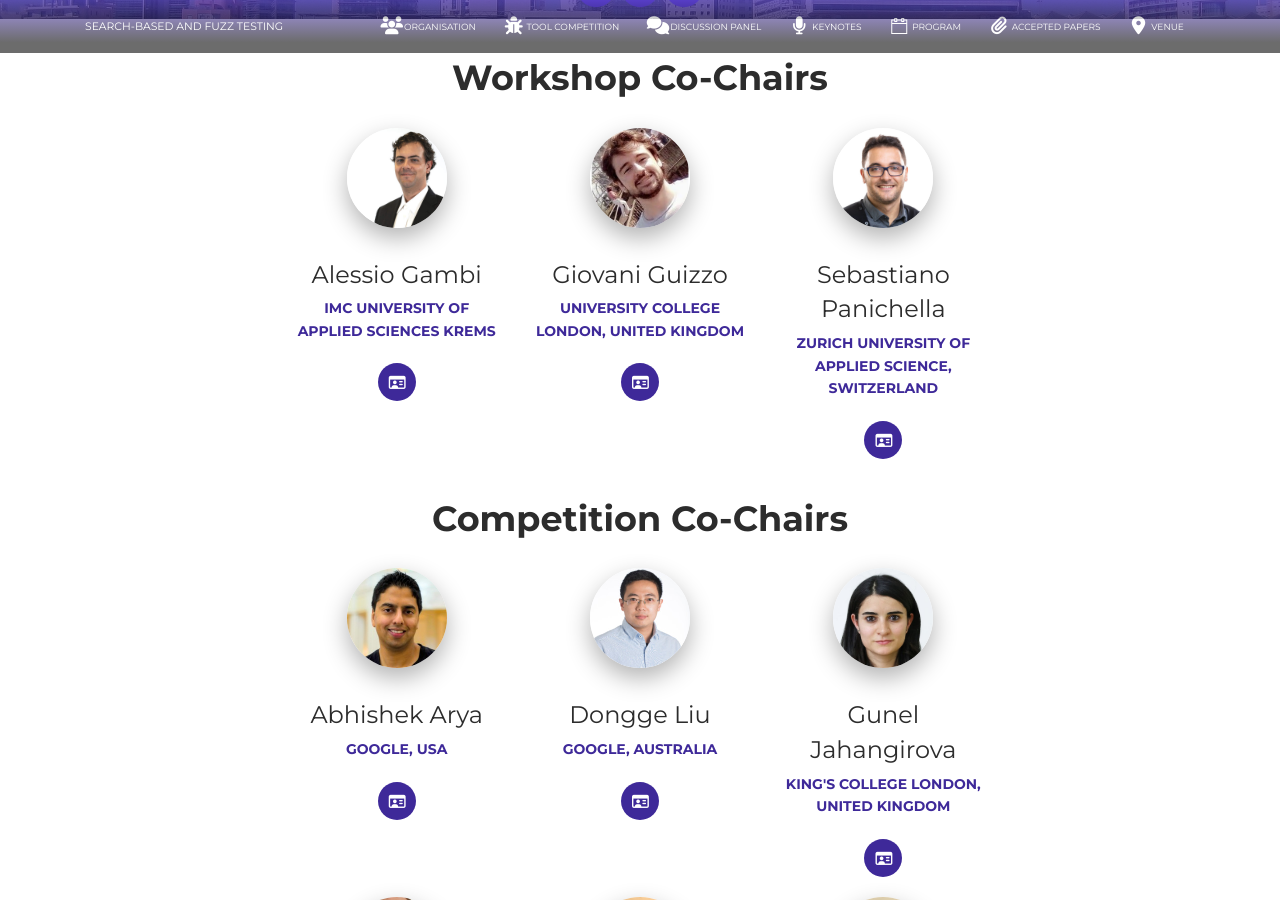
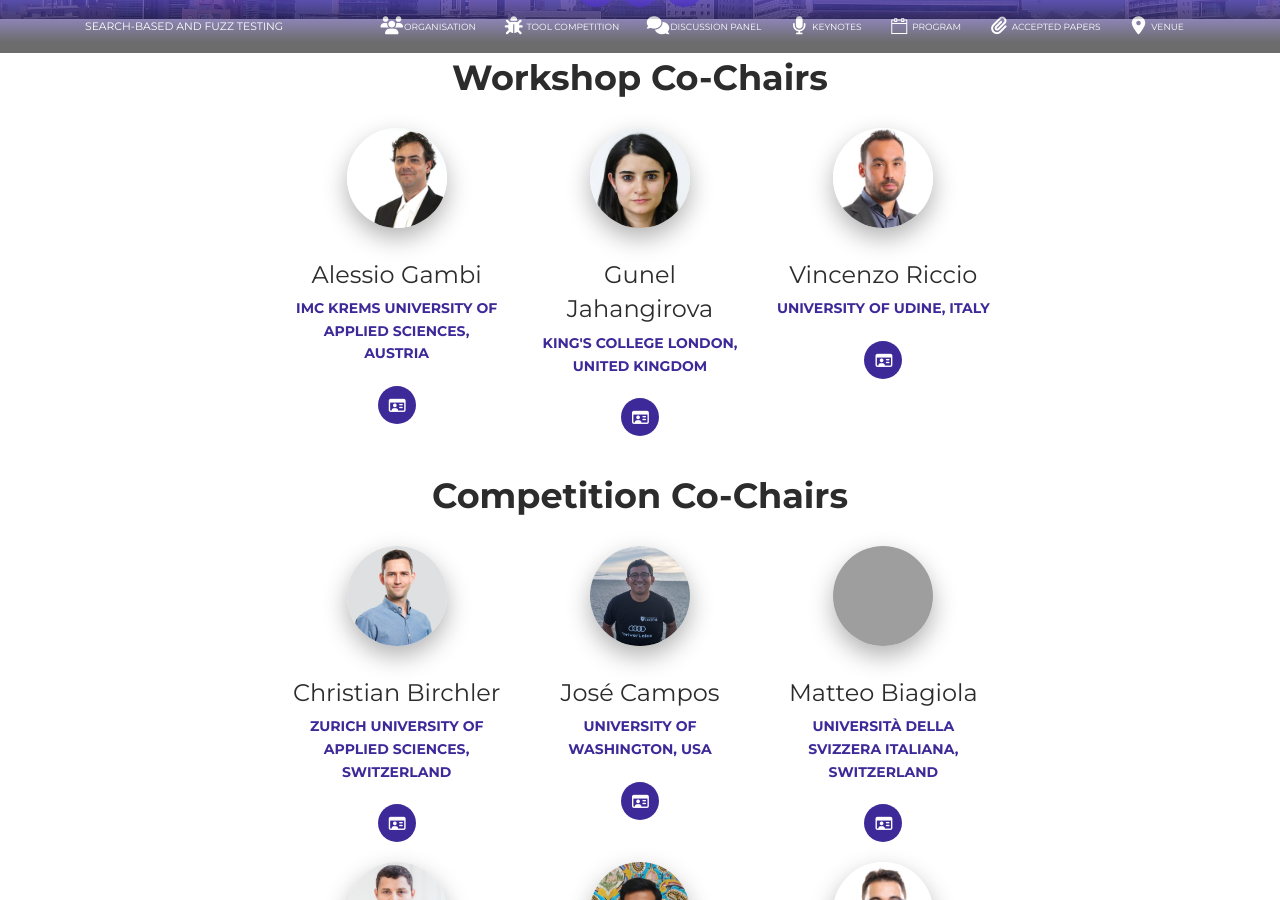
Before and after one commit to sbft24/sbft24.github.io, a Jekyll site: the page built from organisation/index.html, in a window 1280 px wide and 900 px high, scrolled down 296 px. Built offline with Jekyll 4.4.1, drawn with Linux system fonts in a browser that asks for light colours; nearby versions of some CDN libraries; some of the changed text lies outside the part shown; grey boxes are pictures that could not be loaded.

Commit message:
Updated organization page

```diff
--- a/_data/organisation/cochairs.yml
+++ b/_data/organisation/cochairs.yml
@@ -1,14 +1,14 @@
-- name: Giovani Guizzo
-  webpage: https://sites.google.com/view/giovaniguizzo/home
-  institution: University College London, United Kingdom
-  pic: /img/gguizzo.jpg
+- name: Gunel Jahangirova
+  webpage: https://sites.google.com/view/guneljahangirova
+  institution: King's College London, United Kingdom
+  pic: /img/gunel.jpg
 
-- name: Sebastiano Panichella
-  webpage: https://spanichella.github.io
-  institution: Zurich University of Applied Science, Switzerland
-  pic: /img/sebastiano.png
+- name: Vincenzo Riccio
+  webpage: https://p1ndsvin.github.io/
+  institution: University of Udine, Italy
+  pic: /img/vincenzo.png
 
 - name: Alessio Gambi
   webpage: https://www.fh-krems.ac.at/en/university/team/alessio-gambi/
-  institution: IMC University of Applied Sciences Krems
+  institution: IMC Krems University of Applied Sciences, Austria
   pic: /img/AlessioGambi.png
--- a/_data/organisation/competition.yml
+++ b/_data/organisation/competition.yml
@@ -1,27 +1,7 @@
 - name: Vincenzo Riccio
   webpage: https://p1ndsvin.github.io/
-  institution: Università della Svizzera Italiana, Switzerland
+  institution: University of Udine, Italy
   pic: /img/vincenzo.png
-
-- name: Valerio Terragni
-  webpage: https://valerio-terragni.github.io/
-  institution: The University of Auckland, New Zealand
-  pic: /img/valerio.jpg
-
-- name: Gunel Jahangirova
-  webpage: https://sites.google.com/view/guneljahangirova
-  institution: King's College London, United Kingdom
-  pic: /img/gunel.jpg
-
-- name: Abhishek Arya
-  webpage: https://github.com/inferno-chromium
-  institution: Google, USA
-  pic: /img/abhishek.jfif
-
-- name: Marcel Böhme
-  webpage: https://mboehme.github.io/
-  institution: Max Planck Institute for Security and Privacy, Germany
-  pic: /img/marcel.jpg
 
 - name: Matteo Biagiola
   webpage: https://scholar.google.com/citations?user=1mn0tisAAAAJ&hl=en
@@ -33,22 +13,32 @@
   institution: National institute of Informatics, Japan
   pic: /img/stefan.jfif
 
-- name: Jarkko Peltomäki
-  webpage: http://www.turambar.org/jarkko/
-  institution: Åbo Akademi, Finland
-  pic: /img/jarko.jpg
+- name: Valerio Terragni
+  webpage: https://valerio-terragni.github.io/
+  institution: The University of Auckland, New Zealand
+  pic: /img/valerio.jpg
 
-- name: Oliver Chang
-  webpage: https://github.com/oliverchang
-  institution: Google, Australia
-  pic: /img/oliver.jfif
+- name: Sajad Khatiri
+  webpage: https://skhatiri.ir/
+  institution:  USI-Lugano, Switzerland
+  pic: /img/sajad.jpg
 
-- name: Dongge Liu
-  webpage: https://github.com/Alan32Liu
-  institution: Google, Australia
-  pic: /img/dongge.jfif
+- name: Christian Birchler
+  institution: Zurich University of Applied Sciences, Switzerland
+  pic: /img/christian.jpg
 
-- name: Jonathan Metzman
-  webpage: https://github.com/jonathanmetzman
-  institution: Google, USA
-  pic: /img/jonathan.jpg
+- name: Sebastiano Panichella
+  webpage: https://spanichella.github.io
+  institution: Zurich University of Applied Sciences, Switzerland
+  pic: /img/sebastiano.png
+
+- name: José Campos
+  webpage: https://jose.github.io/
+  institution: University of Washington, USA
+  pic: /img/jose.jpg
+  email: jcmc@fe.up.pt
+
+- name: Rahul Gopinath
+  webpage: https://rahul.gopinath.org/
+  institution: University of Sydney
+  pic: /img/rgopinath.jpg
--- a/organisation/index.html
+++ b/organisation/index.html
@@ -41,6 +41,7 @@ layout: default
       </div>
     </div>
      <br>
+    <!--
     <div class="container">
       <h2 class="title">Virtualisation Support & Student Volunteer</h2>
       <div class="team">
@@ -51,7 +52,7 @@ layout: default
           {% endfor %}
         </div>
       </div>
-    </div>
+    </div>-->
     <br><br>
     <div class="container">
       <h2 class="title text-center">Program Committee</h2>
```
Also changed, not shown: _data/organisation/webchair.yml (+4 -4 lines), img/ruben.png (added).
